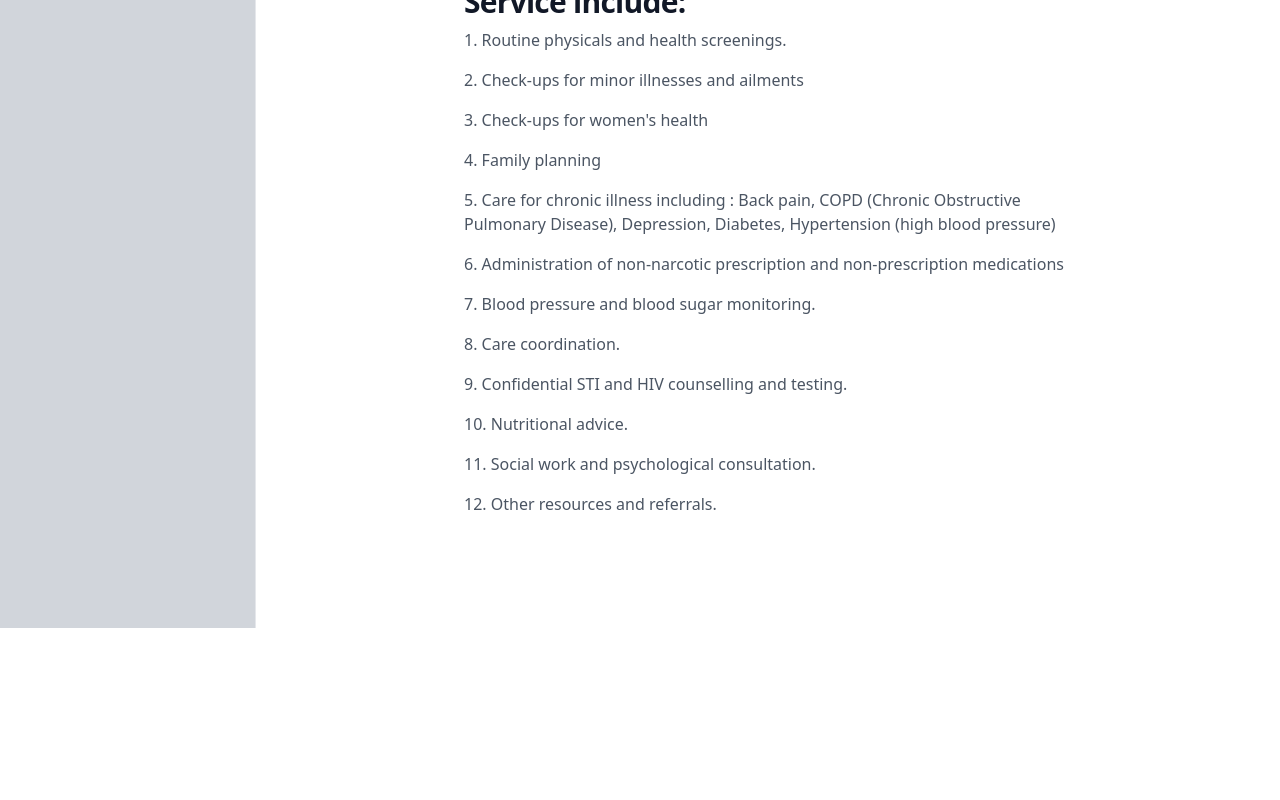
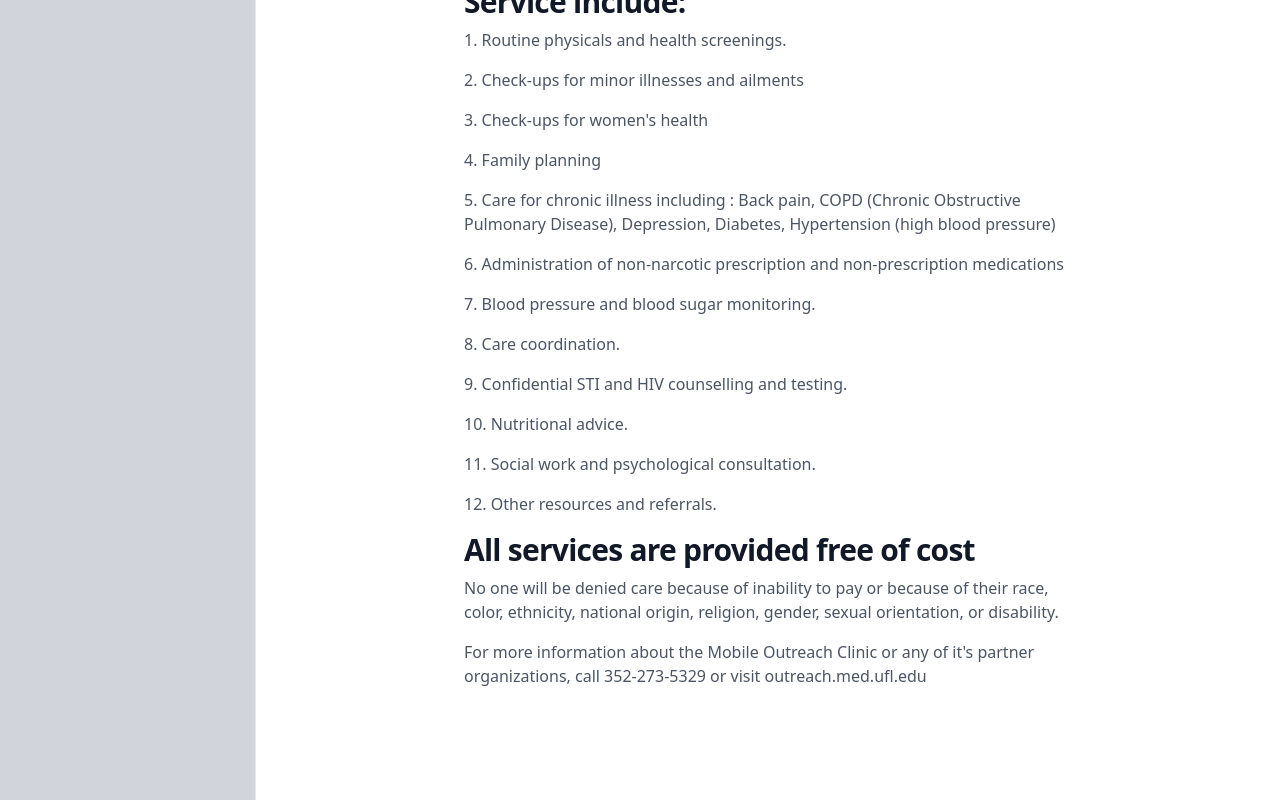
Before and after one commit to kovurusaisachin/AllyGator, a Next.js app in the folder Frontend/allygator_frontend/: page /dashboard/miscellaneous/ufmobileoutreachclinic in a window 1280 px wide. Shown: the part 2872-3672 px from the top of the page. Before the commit the page ends 3500 px from the top, so only its background shows below. Built offline with nearby package versions, Linux system fonts and the light colour scheme.

Commit message:
Mobile Outreach page 4 added

```diff
--- a/Frontend/allygator_frontend/pages/dashboard/miscellaneous/ufmobileoutreachclinic/index.tsx
+++ b/Frontend/allygator_frontend/pages/dashboard/miscellaneous/ufmobileoutreachclinic/index.tsx
@@ -163,6 +163,20 @@ export default function ufmobileoutreachclinic () {
       {/* <a href="#" className="btn btn-light btn-sm">Continue Reading</a> */}
     </div>
 
+    <div>
+      {/* <p className="pt-12 mb-3 text-sm font-normal text-gray-500">April 16, 2020</p> */}
+      <h2 className="mb-2 text-xl font-extrabold leading-snug tracking-tight text-gray-800 md:text-3xl">
+        <a href="#" className="text-gray-900 hover:text-purple-700">All services are provided free of cost</a>
+      </h2>
+      <p className="mb-4 text-base font-normal text-gray-600">
+       No one will be denied care because of inability to pay or because of their race, color, ethnicity, national origin, religion, gender, sexual orientation, or disability.
+      </p>
+      <p className="mb-4 text-base font-normal text-gray-600">
+        For more information about the Mobile Outreach Clinic or any of it's partner organizations, call 352-273-5329 or visit outreach.med.ufl.edu
+      </p>
+       {/* <a href="#" className="btn btn-light btn-sm">Continue Reading</a> */}
+    </div>
+
     </section>
     </div>
     )
```
